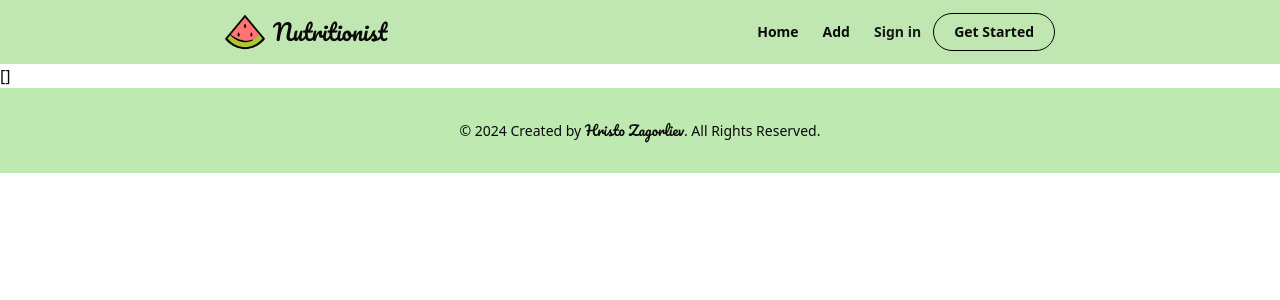
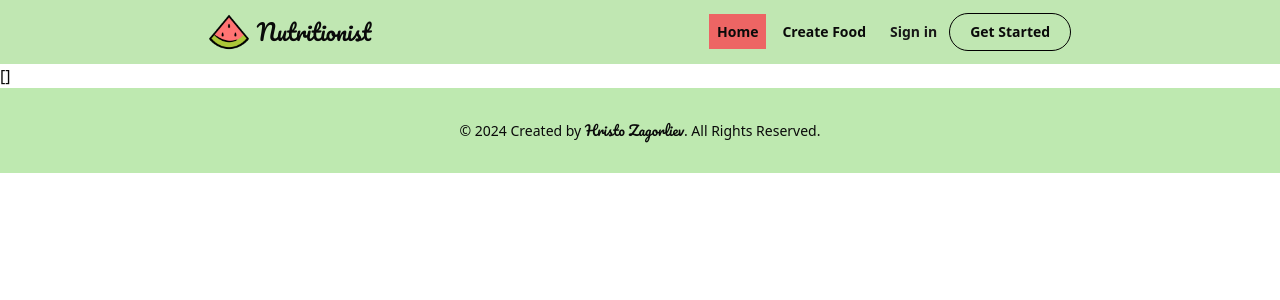
Before and after one commit to creed28/Nutritionist, a React (Vite) app in the folder Frontend/: page / in a window 1280 px wide. Shown: the top 300 px of the page. Built offline with nearby package versions, Linux system fonts and the light colour scheme; no server answers.

Commit message:
Change Add Food to Create Food

```diff
--- a/Frontend/src/components/Navbar.tsx
+++ b/Frontend/src/components/Navbar.tsx
@@ -1,15 +1,30 @@
+import { useLocation } from "react-router-dom";
 import AuthDialog from "./auth/AuthDialog";
 
 const Navbar = () => {
+  const location = useLocation();
+
+  const isActive = (path : string) => {
+    return location.pathname === path;
+  }
+
   return (
     <nav>
-      <ul className="flex items-center gap-x-6 text-sm font-semibold">
-        <li>
-          <a href="/">Home</a>
-        </li>
-        <li>
-          <a href="/add-food">Add</a>
-        </li>
+      <ul className="flex items-center gap-x-4 text-sm font-semibold">
+        <div className="flex items-center gap-x-2">
+          <li>
+            <a href="/" className={`p-2
+              ${isActive("/") && "bg-[#ed6564] hover:bg-[#FB7271]"}`}>
+                Home
+            </a>
+          </li>
+          <li>
+            <a href="/create-food" className={`p-2
+              ${isActive("/create-food") && "bg-[#ed6564] hover:bg-[#FB7271]"}`}>
+                Create Food
+            </a>
+          </li>
+        </div>
         <li>
           <AuthDialog />
         </li>
--- a/Frontend/src/pages/AddFood.tsx
+++ /dev/null
@@ -1,9 +0,0 @@
-const AddFood = () => {
-  return (
-    <section>
-      Add Food
-    </section>
-  )
-}
-
-export default AddFood
--- a/Frontend/src/routers/MainRouter.tsx
+++ b/Frontend/src/routers/MainRouter.tsx
@@ -1,6 +1,6 @@
 import { createBrowserRouter, Route, createRoutesFromElements } from 'react-router-dom';
 import Home from '../pages/Home';
-import AddFood from '../pages/AddFood';
+import CreateFood from '../pages/CreateFood';
 import { MainLayout } from '../layouts/MainLayout';
 
 export const MainRouter = createBrowserRouter(
@@ -8,7 +8,7 @@ export const MainRouter = createBrowserRouter(
     <Route>
       <Route element={<MainLayout />}>
         <Route path='/' element={<Home />} />
-        <Route path='/add-food' element={<AddFood />} />
+        <Route path='/create-food' element={<CreateFood />} />
         </Route>
       </Route>
   )
```
